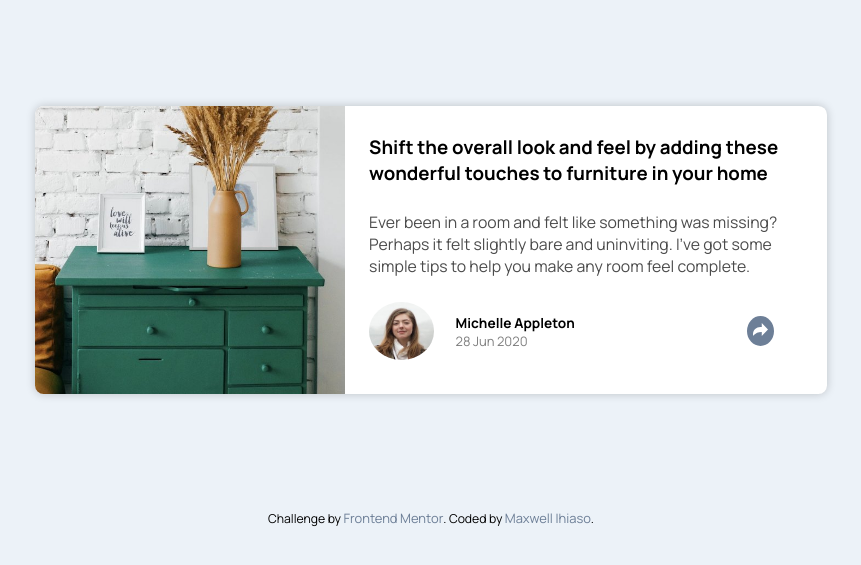
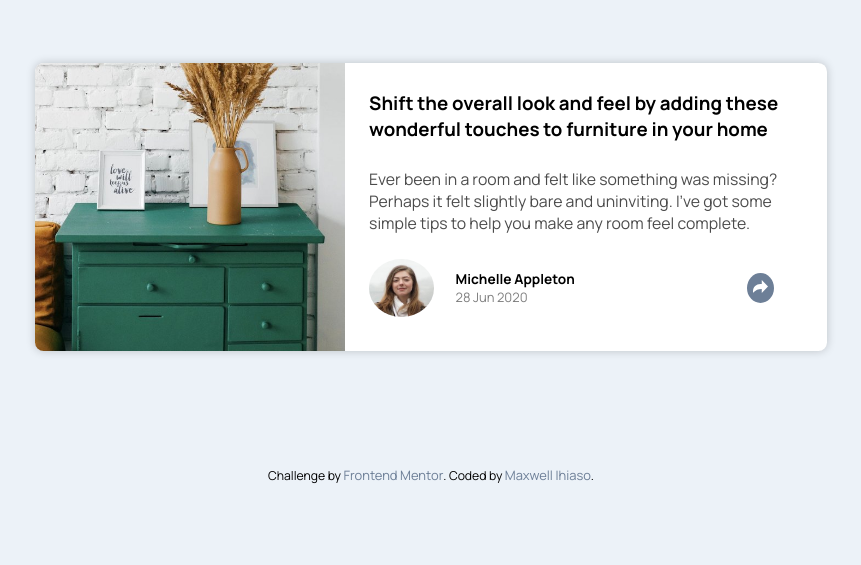
Before and after one commit to Maxwell-ihiaso/article-preview-component, a plain HTML site: page index.html in a window 1280 px wide. Shown: the part 161-726 px from the top of the page, without its empty margins (209-1070 px from the left). Drawn offline with nearby package versions, Linux system fonts and the light colour scheme.

Commit message:
Revert "updated CSS"

```diff
--- a/css/styles.css
+++ b/css/styles.css
@@ -14,7 +14,7 @@
    --light-grayish-blue: hsl(210, 46%, 95%);
 
    background-color: var(--light-grayish-blue);
-   padding: 6rem 3rem 3rem;
+   padding: 3rem;
  }
 
 .container {
```
